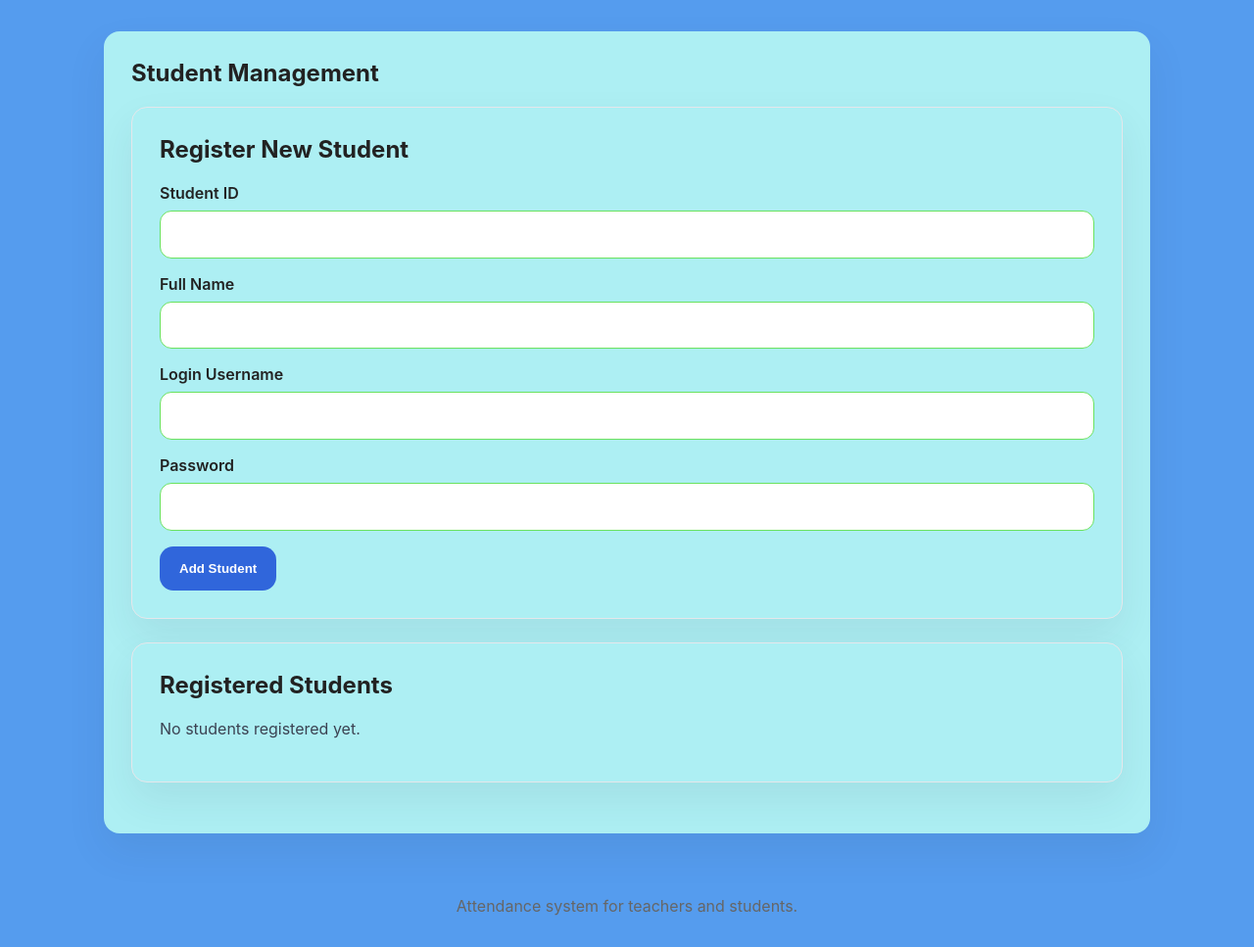
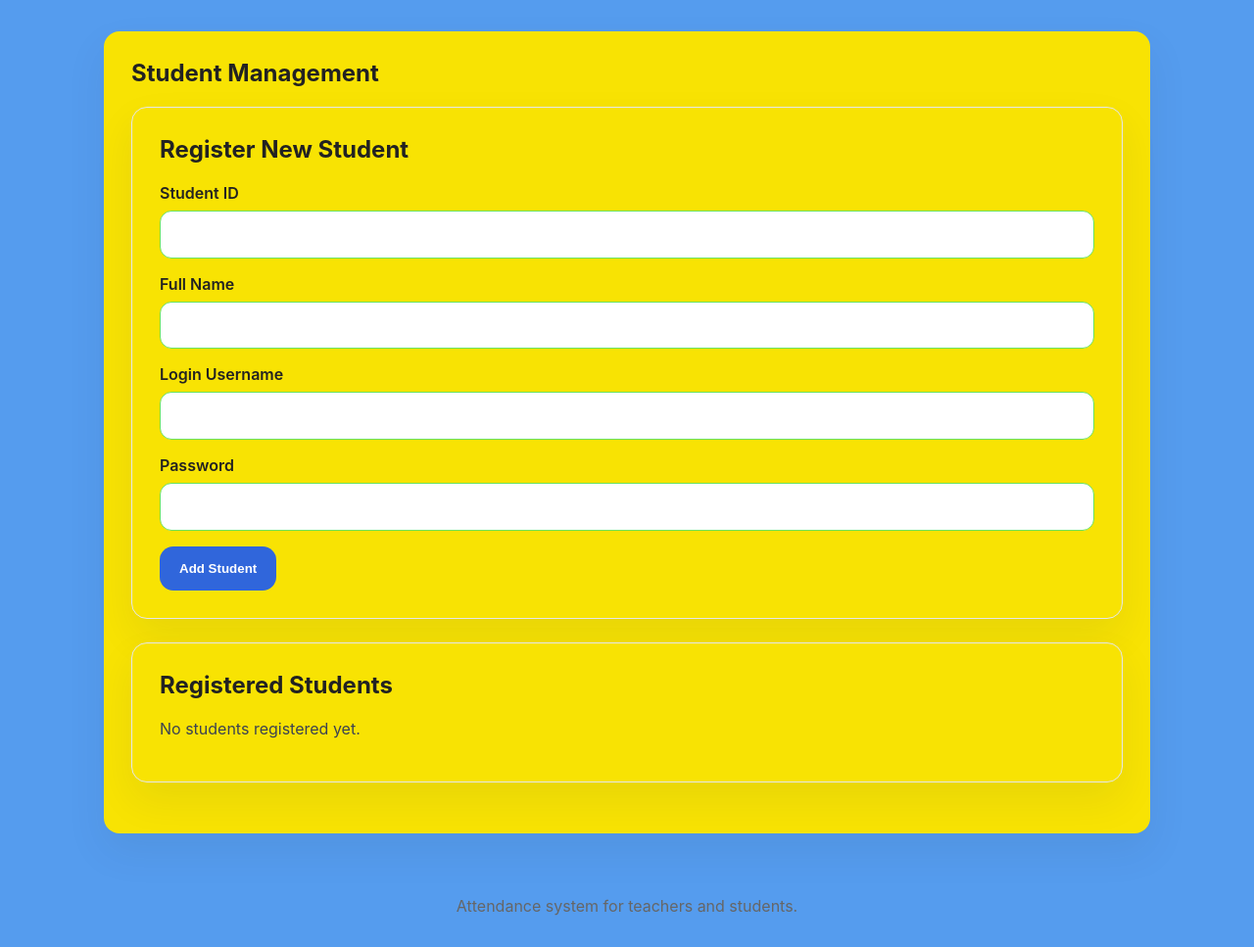
Before and after one commit to ashaanand9972-commits/attendance_management, a Flask app: page /teacher/students in a window 1280 px wide. Shown: the part 56-1023 px from the top of the page at 98% size. Run offline with Flask 3, Linux system fonts and the light colour scheme; the visitor is signed in with stand-in values (Sample User, id 1); data comes from the database, SQL or seed files in the repository; data that the repository does not hold is empty.

Commit message:
color change

```diff
--- a/static/style.css
+++ b/static/style.css
@@ -45,7 +45,7 @@ footer {
 .login-panel,
 .card,
 .form-card {
-  background: #adeff3;
+  background: #f8e303;
   border-radius: 16px;
   padding: 1.75rem;
   margin-bottom: 1.5rem;
```
